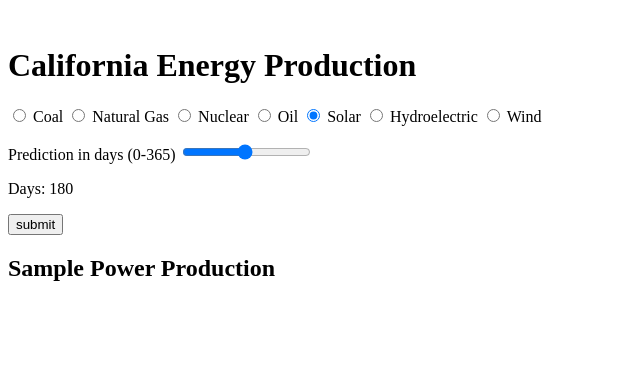
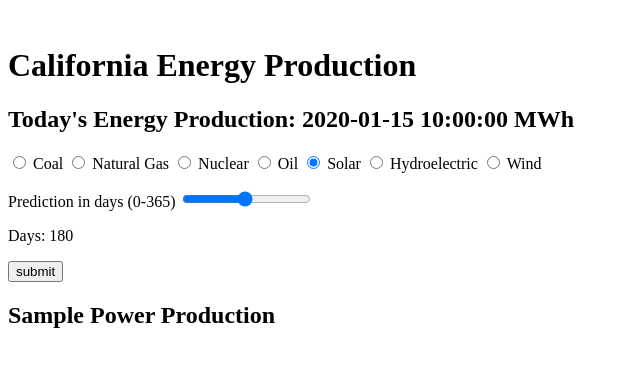
Before and after one commit to LenixC/Dashboards, a Flask app: template templates/calidash.html in a window 1280 px wide. Shown: the top 367 px of the page, without its empty margins (0-640 px from the left). Run offline with Flask 3, Linux system fonts and the light colour scheme; the template is opened without the code that fills it: most values are stand-ins (such as "Sample title", 1, 10 or a date in 2020); some libraries are stand-ins or nearby versions.

Commit message:
Added simple energy production for the current day tracker.

```diff
--- a/app.py
+++ b/app.py
@@ -47,7 +47,6 @@ def load_data(energy_source):
 def pull_if_needed():
     config = dotenv_values("environ.env")
     EIA_API = config.get('EIA_API')
-    print("\n", EIA_API, "\n")
     connection = sqlite3.connect('EnergySources.db')
     query = """select
                    period
@@ -85,6 +84,22 @@ def pull_if_needed():
         connection.commit()
     connection.close()
 
+
+def get_todays_energy():
+    config = dotenv_values("environ.env")
+    EIA_API = config.get('EIA_API')
+    today = date.today()
+    route_today = 'https://api.eia.gov/v2/electricity/rto/fuel-type-data/data/'
+    query_today = '&frequency=hourly&data[0]=value&facets[respondent][]=CAL&start={}T00&sort[0][column]=period&sort[0][direction]=desc&offset=0&length=5000'
+
+    r_source = requests.get(
+        route_today + '?api_key=' + EIA_API + query_today.format(today)
+    )
+
+    x_source = r_source.json()
+    df_today = pd.read_json(json.dumps(x_source["response"]["data"]))[['fueltype', 'value']]
+
+    return df_today['value'].sum()
 
 
 def sin_plot(x, amp, per, phase, vert, growth):
@@ -192,8 +207,10 @@ def render_data(energy_source, prediction_days):
 @app.route('/california_dashboard', methods=['GET', 'POST'])
 def california_dashboard():
     pull_if_needed()
+    energy_today = get_todays_energy()
     context = {'graphJSON': None,
-               'energy_type': "Solar"}
+               'energy_type': "Solar",
+               'energy_today': energy_today}
     fig = None;
     graphJson=None;
     if request.method == 'POST':
--- a/templates/calidash.html
+++ b/templates/calidash.html
@@ -2,6 +2,8 @@
 <html>
   <body>
     <h1>California Energy Production</h1>
+    <h2>Today's Energy Production: {{ context.energy_today }} MWh</h2>
+
     <form action="/california_dashboard" method="post">
       <input type="radio" id="COL" value="COL" name="energy_source">
       <label for="COL">Coal</label>
```
